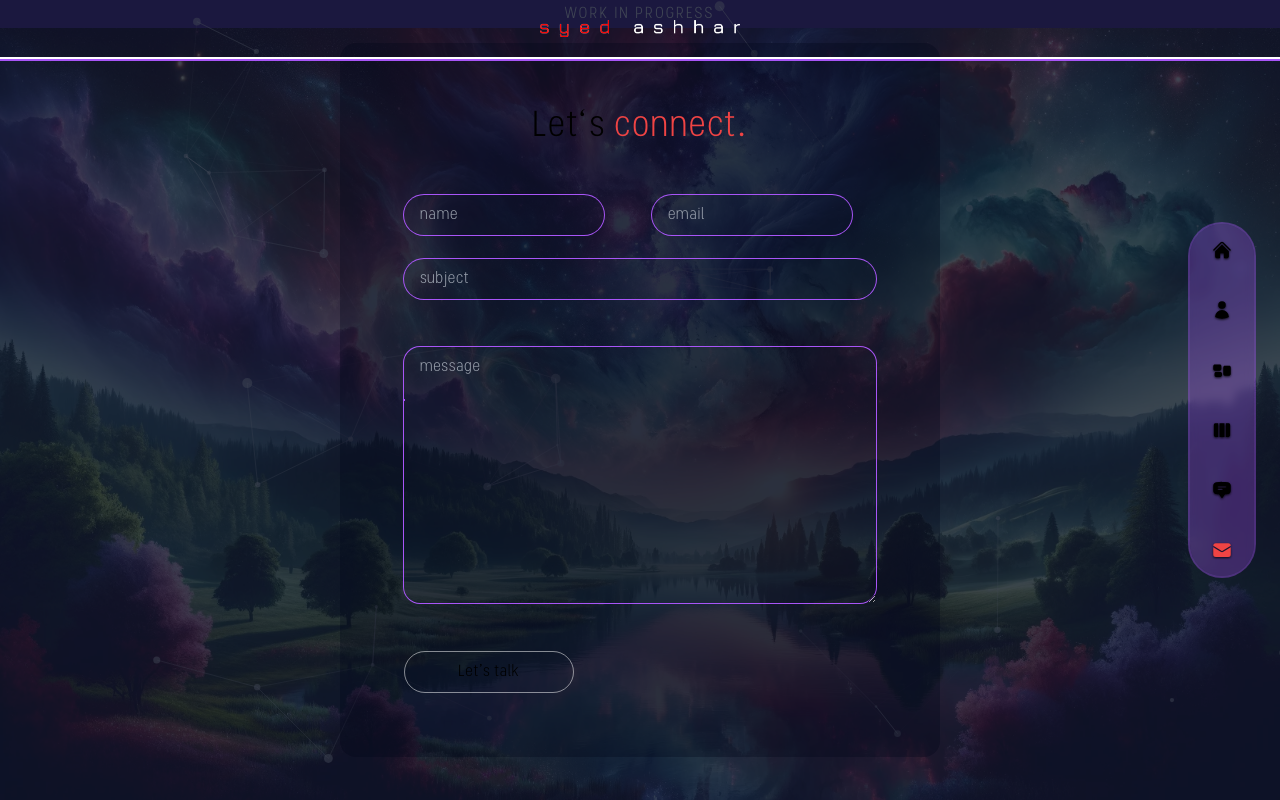
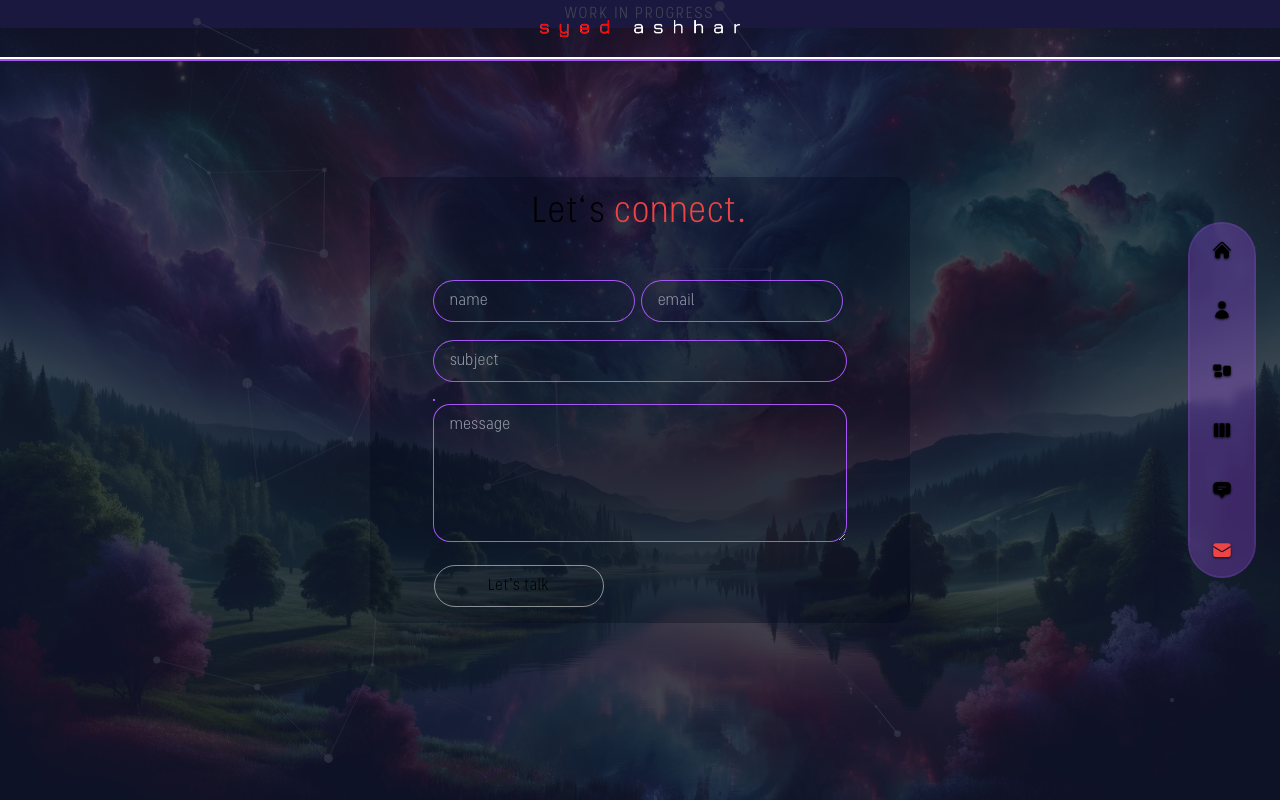
Before and after one commit to SMAshhar/Portfolio-NextJS-Tailwind-NeonDB, a Next.js app: page /contact in a window 1280 px wide. Built offline with nearby package versions, Linux system fonts and the light colour scheme.

Commit message:
Work on the contact form continues

```diff
--- a/src/components/About/About.tsx
+++ b/src/components/About/About.tsx
@@ -33,7 +33,7 @@ export default function AboutComponent() {
                     This is when I entered the field of <span className="text-red-500">AI</span>. Now, I am a <span className="text-red-500">full-stack developer</span>. With latest
                     technologies like <span className="text-red-500">GPTs, React, NextJS, Tailwind, JWT-Authentication, Stripe, Sanity CRM,
                     NeonDB, Vercel</span> in focus, I can build your full-stack websites, from scratch to deployemnt,
-                    with state of the art technologies.
+                    with st.ate of the art technologies.
                 </motion.p>
             </div>
             <div className="lg:w-1/2 lg:transform lg:skew-y-3 flex lg:h-[90vh] pt-4 md:pt-12 items-center justify-center xl:items-end lg:justify-center inset-x-1/2">
--- a/src/components/Contact/Contact.tsx
+++ b/src/components/Contact/Contact.tsx
@@ -69,7 +69,7 @@ const ContactComponent = () => {
     console.log(errors.email?.message)
 
     return (
-        <div className="bg-slate-950/30 rounded-2xl px-4 lg:px-16 py-8 lg:py-16">
+        <div className="bg-slate-950/30 rounded-2xl px-4 lg:px-16 py-4">
             <div className="container z-10 mx-auto text-center xl:text-left flex items-center justify-center">
                 <FollowPointer />
                 {/* text & form */}
@@ -91,25 +91,25 @@ const ContactComponent = () => {
                         animate="show"
                         exit="hidden"
                         onSubmit={handleSubmit(onSubmit)}
-                        className="flex-1 flex flex-col gap-6 w-full mx-auto"
+                        className="flex-1 flex flex-col gap-3 w-full mx-auto"
                     >
                         {/* input group */}
-                        <div className="flex flex-col lg:flex-row gap-x-6 w-full z-50">
-                            <input {...register('name', { required: '* Requires name.' })} type="text" placeholder="name" className="input bg-inherit ring-1 ring-purple-500 rounded-s-3xl rounded-e-3xl p-2 mb-6 lg:mb-0 px-4 selection:border-violet-500" />
+                        <div className="flex flex-col lg:flex-row justify-between gap-1 w-full z-50">
+                            <input {...register('name', { required: '* Requires name.' })} type="text" placeholder="name" className="input bg-inherit ring-1 ring-purple-500 rounded-s-3xl rounded-e-3xl p-2 mb-2 px-4 selection:border-violet-500" />
                             <p className='self-start text-red-500 tracking-tighter text-xs italic'>{errors.name?.message as string}</p>
-                            <input {...register('email', { required: '* Requires a valid email address' })} type="text" placeholder="email" className="input bg-inherit ring-1 w-full ring-purple-500 rounded-s-3xl rounded-e-3xl p-2 px-4 selection:ring-violet-500" />
+                            <input {...register('email', { required: '* Requires a valid email address' })} type="text" placeholder="email" className="input bg-inherit ring-1 w-full ring-purple-500 rounded-s-3xl lg:mb-2 rounded-e-3xl p-2 px-4 selection:ring-violet-500" />
                             <p className='self-start text-red-500 tracking-tighter text-xs italic'>{errors.email?.message as string}</p>
 
                         </div>
-                        <input {...register('subject', { required: '* Requires subject.' })} type="text" placeholder="subject" className="input z-50 bg-inherit ring-1 ring-purple-500 rounded-s-3xl rounded-e-3xl p-2 px-4 selection:ring-violet-500" />
+                        <input {...register('subject', { required: '* Requires subject.' })} type="text" placeholder="subject" className="input z-50 bg-inherit ring-1 ring-purple-500 rounded-s-3xl rounded-e-3xl py-2 px-4 selection:ring-violet-500" />
                         <p className='self-start text-red-500 tracking-tighter text-xs italic'>{errors.subject?.message as string}</p>
 
                         <textarea
                             cols={30}
-                            rows={10}
+                            rows={5}
                             placeholder="message"
                             {...register('description', { required: '* Requires description.' })}
-                            className="textarea bg-inherit ring-1 ring-purple-500 rounded-s-2xl rounded-e-2xl p-2 px-4 selection:ring-violet-500"
+                            className="textarea bg-inherit ring-1 ring-purple-500 rounded-s-2xl rounded-e-2xl py-2 px-4 selection:ring-violet-500"
                         ></textarea>
                         <p className='self-start text-red-900 tracking-tighter text-xs italic'>{errors.description?.message as string}</p>
 
--- a/src/components/Home/Home.tsx
+++ b/src/components/Home/Home.tsx
@@ -49,7 +49,7 @@ export default function Main() {
                 </span>
               </span>
             </p>
-            <p className="text-base font-extralight tracking-wider lg:text-xl px-4 lg:px-16 py-4">
+            <p className="text-base drop-shadow-none font-extralight tracking-wider lg:text-xl px-4 lg:px-16 py-4">
               I will build your next awesome website from scratch using latest
               state of the art technologies. I offer complete solutions with
               front-end, back-end, GPTs, APIs, CMS, payments and much more.
```
